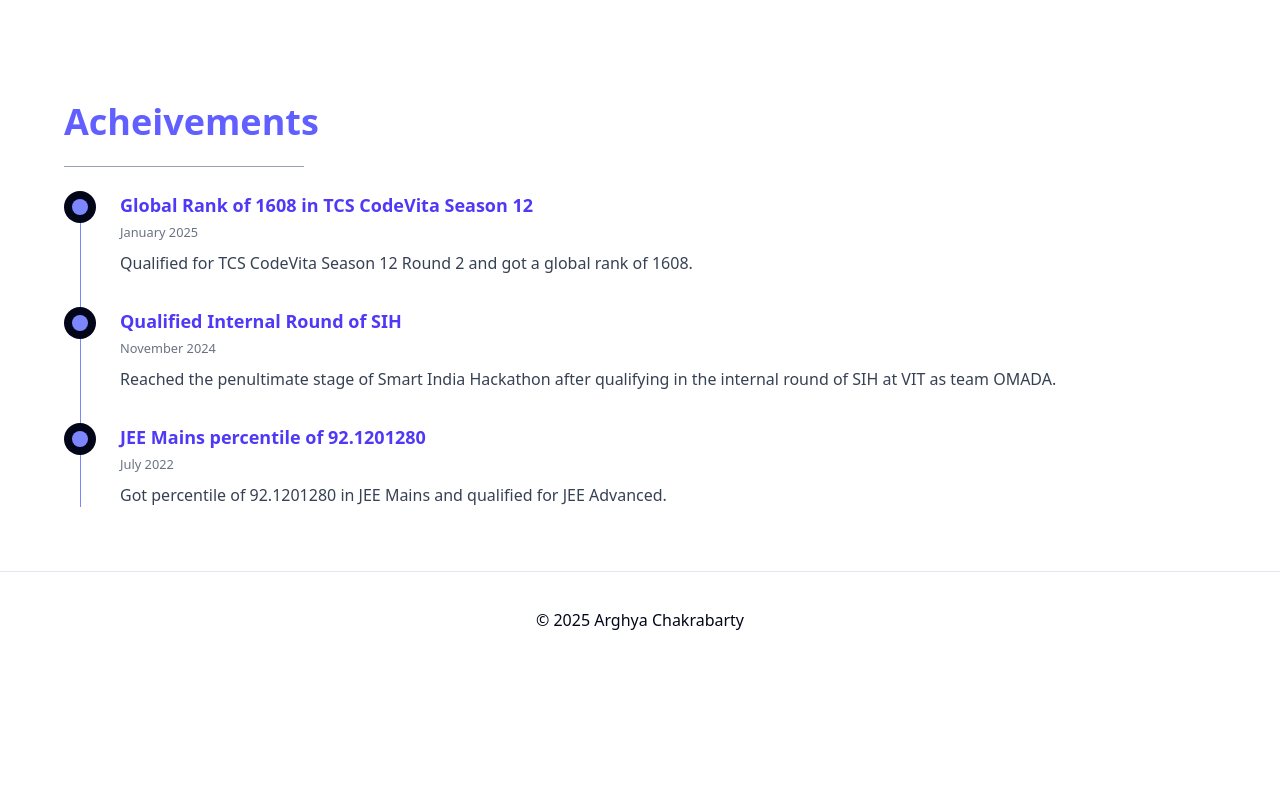
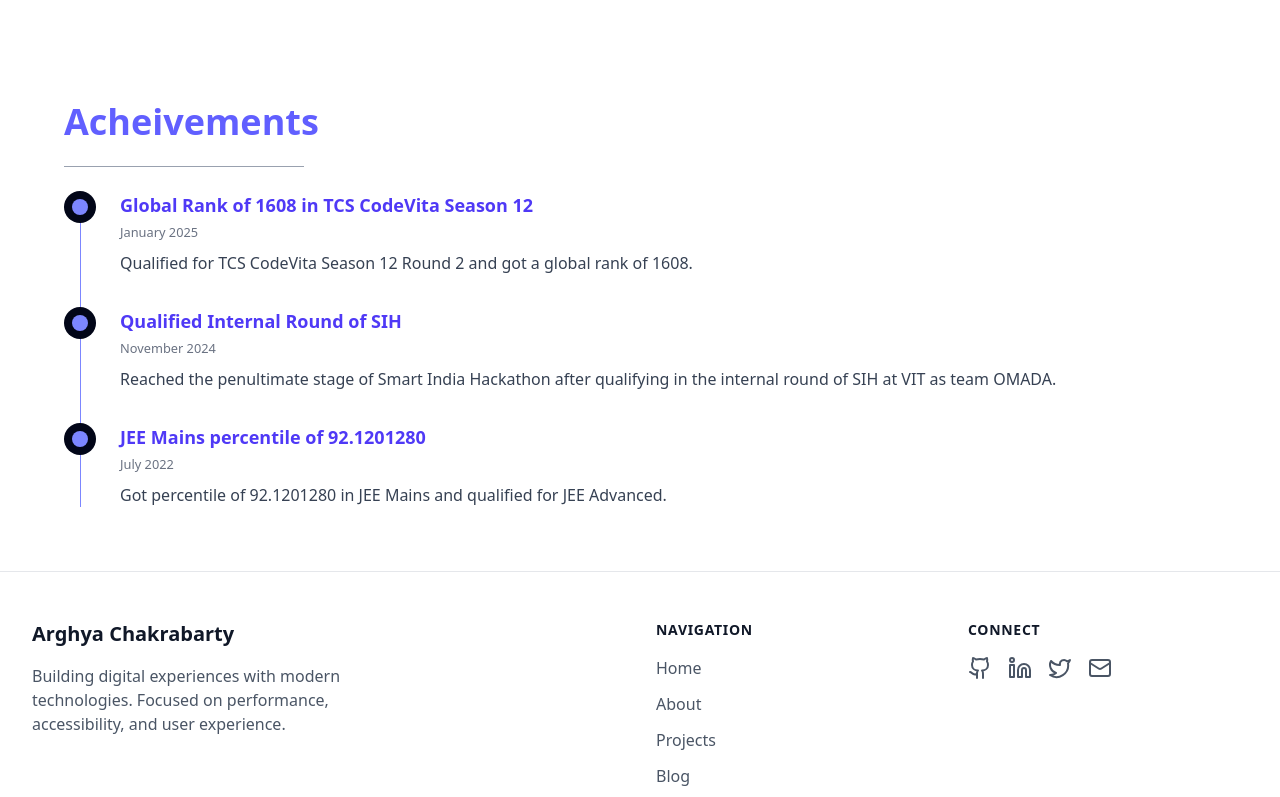
Before and after one commit to arghya2801/portfolio, a Next.js app: page / in a window 1280 px wide. Shown: the part 2000-2797 px from the top of the page. Before the commit the page ends 2667 px from the top, so only its background shows below. Built offline with nearby package versions, Linux system fonts and the light colour scheme.

Commit message:
Improved footer information

```diff
--- a/src/components/Footer.tsx
+++ b/src/components/Footer.tsx
@@ -1,15 +1,81 @@
-import React from 'react'
+import React from 'react';
+import Link from 'next/link';
+import { Github, Linkedin, Twitter, Mail } from 'lucide-react';
 
 const Footer = () => {
   return (
-    <>
-        <footer className="flex flex-col items-center justify-center w-full h-24 border-t dark:border-gray-600">
-          <div className="flex justify-center">
-            &copy; {new Date().getFullYear()} Arghya Chakrabarty
+    <footer className="bg-white dark:bg-[#020618] border-t border-gray-200 dark:border-gray-800">
+      <div className="max-w-7xl mx-auto px-4 sm:px-6 lg:px-8 py-12">
+        <div className="grid grid-cols-1 md:grid-cols-4 gap-8">
+          {/* Brand Section */}
+          <div className="col-span-1 md:col-span-2">
+            <h3 className="text-xl font-bold text-gray-900 dark:text-white mb-4">
+              Arghya Chakrabarty
+            </h3>
+            <p className="text-gray-600 dark:text-gray-400 mb-4 max-w-sm">
+              Building digital experiences with modern technologies. Focused on performance, accessibility, and user experience.
+            </p>
           </div>
-        </footer>
-    </>
-  )
-}
 
-export default Footer
+          {/* Quick Links */}
+          <div>
+            <h3 className="text-sm font-semibold text-gray-900 dark:text-white uppercase tracking-wider mb-4">
+              Navigation
+            </h3>
+            <ul className="space-y-3">
+              <li>
+                <Link href="/" className="text-gray-600 dark:text-gray-400 hover:text-indigo-600 dark:hover:text-indigo-400 transition-colors">
+                  Home
+                </Link>
+              </li>
+              <li>
+                <Link href="/about" className="text-gray-600 dark:text-gray-400 hover:text-indigo-600 dark:hover:text-indigo-400 transition-colors">
+                  About
+                </Link>
+              </li>
+              <li>
+                <Link href="/projects" className="text-gray-600 dark:text-gray-400 hover:text-indigo-600 dark:hover:text-indigo-400 transition-colors">
+                  Projects
+                </Link>
+              </li>
+              <li>
+                <Link href="/blog" className="text-gray-600 dark:text-gray-400 hover:text-indigo-600 dark:hover:text-indigo-400 transition-colors">
+                  Blog
+                </Link>
+              </li>
+            </ul>
+          </div>
+
+          {/* Social Links */}
+          <div>
+            <h3 className="text-sm font-semibold text-gray-900 dark:text-white uppercase tracking-wider mb-4">
+              Connect
+            </h3>
+            <div className="flex space-x-4">
+              <a href="https://github.com" target="_blank" rel="noopener noreferrer" className="text-gray-600 dark:text-gray-400 hover:text-indigo-600 dark:hover:text-indigo-400 transition-colors">
+                <Github className="w-6 h-6" />
+              </a>
+              <a href="https://linkedin.com" target="_blank" rel="noopener noreferrer" className="text-gray-600 dark:text-gray-400 hover:text-indigo-600 dark:hover:text-indigo-400 transition-colors">
+                <Linkedin className="w-6 h-6" />
+              </a>
+              <a href="https://twitter.com" target="_blank" rel="noopener noreferrer" className="text-gray-600 dark:text-gray-400 hover:text-indigo-600 dark:hover:text-indigo-400 transition-colors">
+                <Twitter className="w-6 h-6" />
+              </a>
+              <a href="mailto:hello@example.com" className="text-gray-600 dark:text-gray-400 hover:text-indigo-600 dark:hover:text-indigo-400 transition-colors">
+                <Mail className="w-6 h-6" />
+              </a>
+            </div>
+          </div>
+        </div>
+
+        <div className="mt-12 pt-8 border-t border-gray-200 dark:border-gray-800 flex flex-col md:flex-row justify-between items-center">
+          <p className="text-gray-500 dark:text-gray-400 text-sm">
+            &copy; {new Date().getFullYear()} Arghya Chakrabarty. All rights reserved.
+          </p>
+        </div>
+      </div>
+    </footer>
+  );
+};
+
+export default Footer;
```
